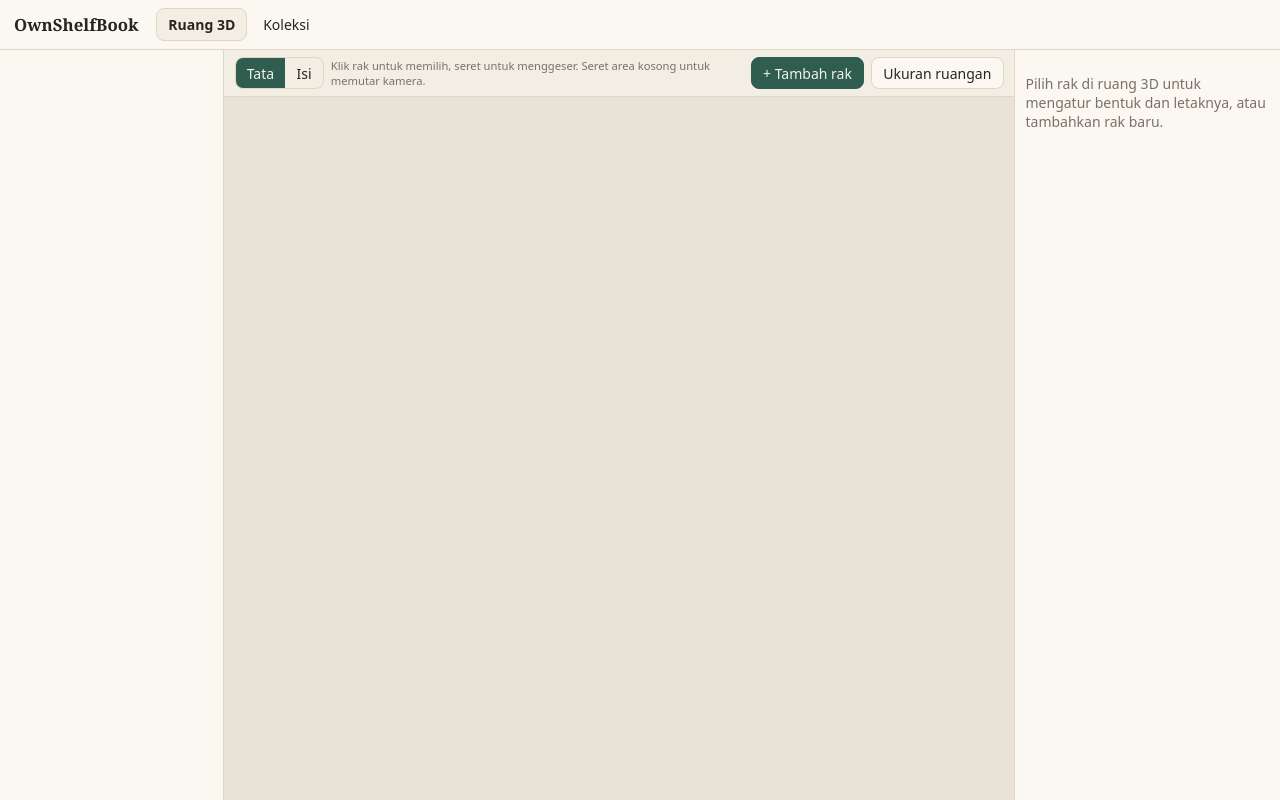
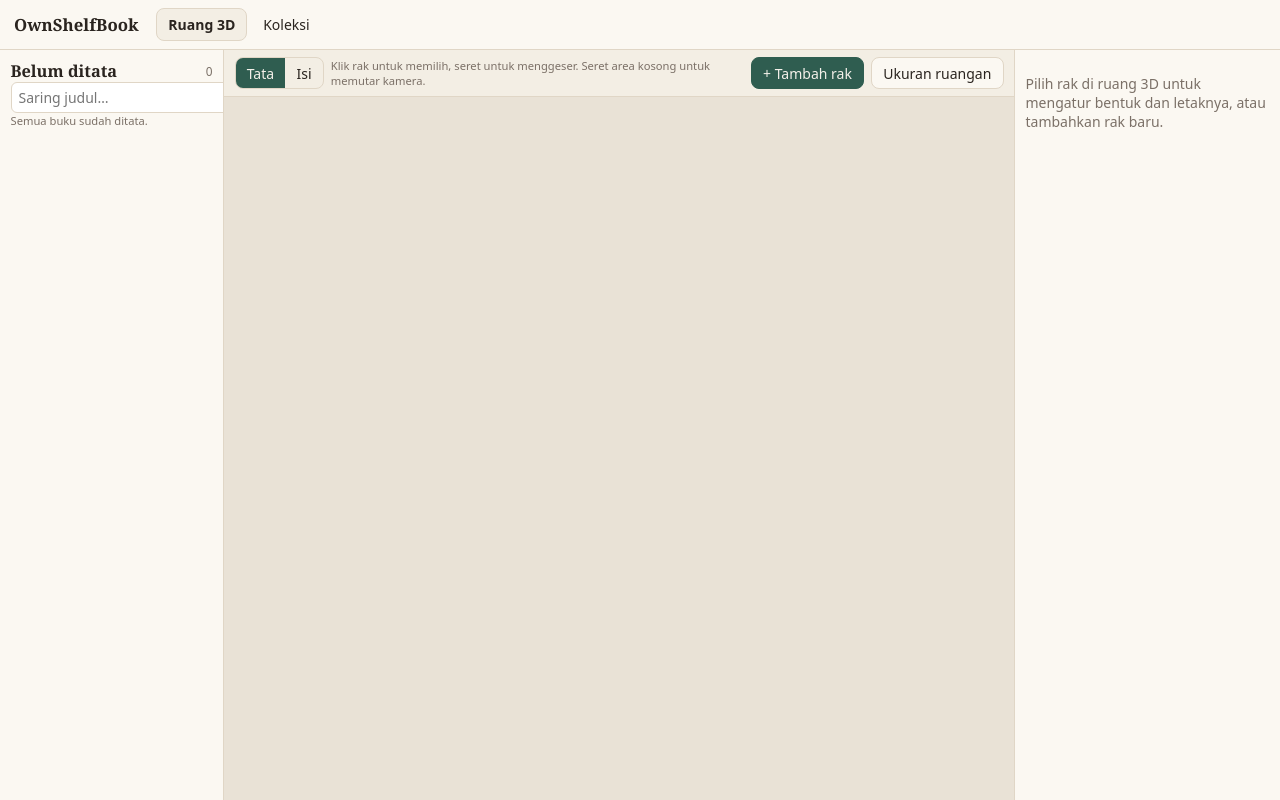
Before and after one commit to ArloDel/ownshelfbook, a React (Vite) app: page / in a window 1280 px wide. Built offline with nearby package versions, Linux system fonts and the light colour scheme.

Commit message:
feat: room page shows unplaced list and slot panel

```diff
--- a/src/ui/room/RoomPage.tsx
+++ b/src/ui/room/RoomPage.tsx
@@ -1,9 +1,10 @@
-import type { ReactNode } from 'react';
 import { useUiStore, type Mode } from '../../store/uiStore';
 import { Scene } from '../scene/Scene';
 import { AddShelfMenu } from './AddShelfMenu';
 import { RoomSettings } from './RoomSettings';
 import { ShelfPanel } from './ShelfPanel';
+import { SlotPanel } from './SlotPanel';
+import { UnplacedList } from './UnplacedList';
 
 const MODES: { mode: Mode; label: string; hint: string }[] = [
   { mode: 'tata', label: 'Tata', hint: 'Atur letak dan bentuk rak' },
@@ -15,12 +16,14 @@ const HINTS: Record<Mode, string> = {
   isi: 'Klik slot rak, lalu taruh buku dari daftar Belum ditata.',
 };
 
-export function RoomPage({ left, fillPanel }: { left?: ReactNode; fillPanel?: ReactNode }) {
+export function RoomPage() {
   const mode = useUiStore((s) => s.mode);
   const setMode = useUiStore((s) => s.setMode);
   return (
     <div className="room">
-      <aside className="room-left">{left}</aside>
+      <aside className="room-left">
+        <UnplacedList />
+      </aside>
       <section className="room-center">
         <div className="room-toolbar">
           <div className="segmented" role="radiogroup" aria-label="Mode">
@@ -45,7 +48,7 @@ export function RoomPage({ left, fillPanel }: { left?: ReactNode; fillPanel?: Re
           <Scene />
         </div>
       </section>
-      <aside className="room-right">{mode === 'tata' ? <ShelfPanel /> : fillPanel}</aside>
+      <aside className="room-right">{mode === 'tata' ? <ShelfPanel /> : <SlotPanel />}</aside>
     </div>
   );
 }
```
